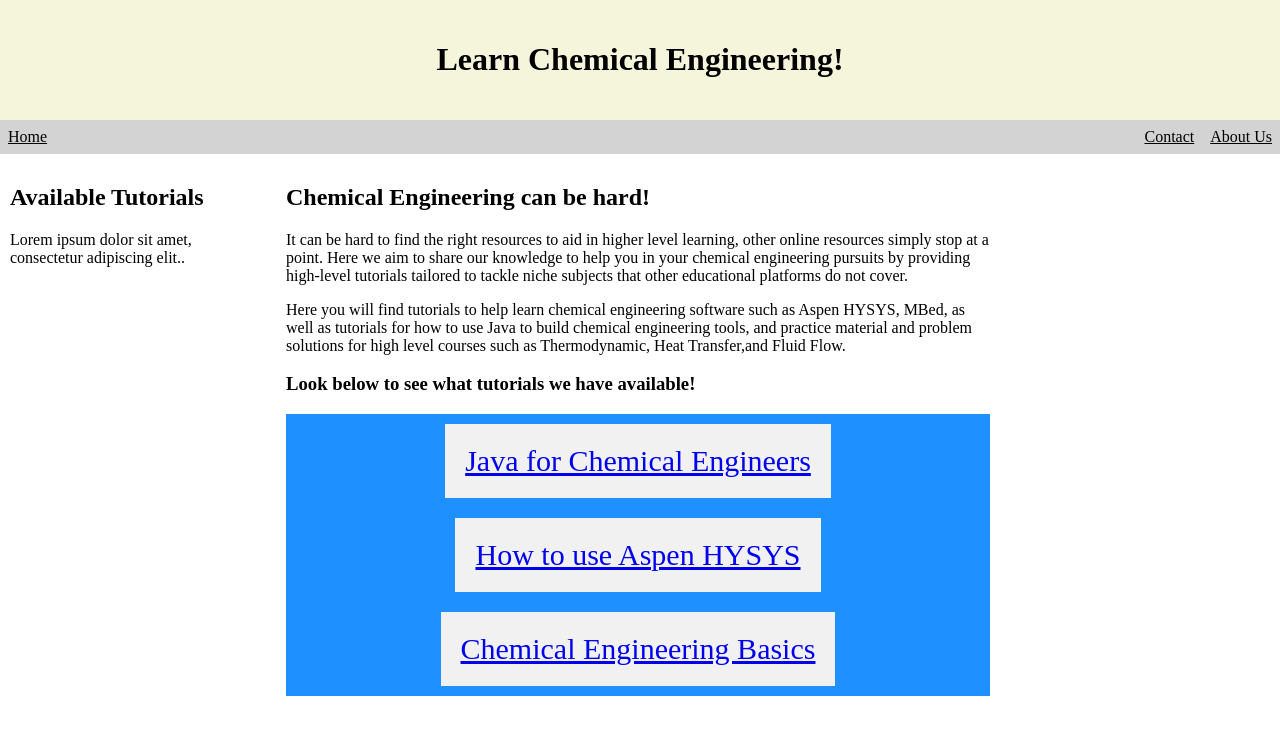
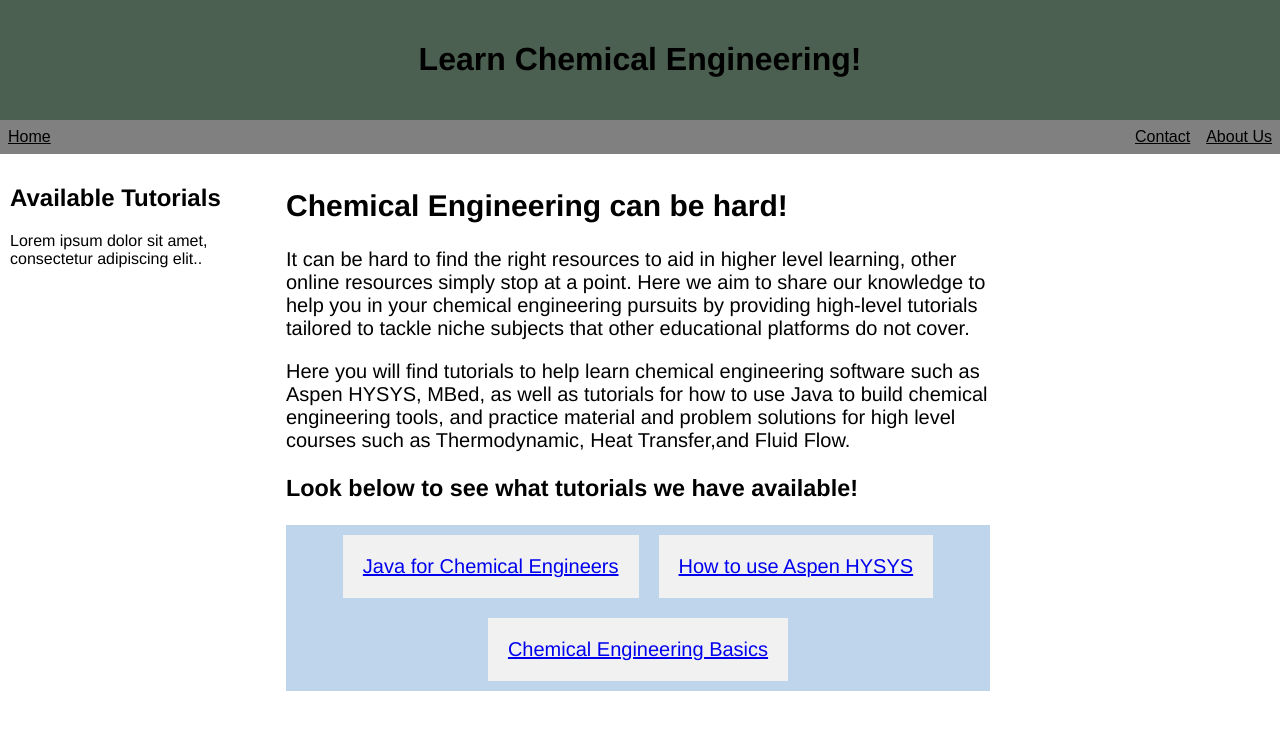
Before and after one commit to Fi-Loy/learnchemeng.github.io, a plain HTML site: page index.html in a window 1280 px wide. Drawn offline with Linux system fonts and the light colour scheme.

Commit message:
style changes
updated colors and fonts

```diff
--- a/styles.css
+++ b/styles.css
@@ -2,13 +2,15 @@ body{
     margin: 0;
 }
 .header{ /*Style Header Section*/
+    font-family: Helvetica, Arial,  sans-serif;
     text-align: center;
     padding: 20px;
-    background-color: beige;
+    background-color: rgb(75, 96, 80);
 }
 .topnav{ /*Style Navigation Bar Section*/
+    font-family: Arial, Helvetica, sans-serif;
     overflow: hidden;
-    background-color: lightgray;
+    background-color: gray;
 }
 .topnav a{ /*Style Navigation Bar Links*/
     float: right;
@@ -18,17 +20,25 @@ body{
     padding: 8px;
     color: black;
 }
+.topnav a:hover{
+    background-color: rgb(52, 52, 52);
+}
 .column{ /*Columns move to left*/
+    font-family: Helvetica, Arial,  sans-serif;
     float: left;
     padding: 10px;
 }
-.column.side{
+.column.side{ /*Left Column*/
+    font-family: Helvetica, Arial,  sans-serif;
     width: 20%;
 }
 .column.middle{
+    font-size: 20px;
+    font-family: Helvetica, Arial,  sans-serif;
     width: 55%;
 }
 .row::after{
+    font-family: Helvetica, Arial,  sans-serif;
     content: "";
     display: table;
     clear: both;
@@ -39,8 +49,9 @@ body{
     }
   }
 .flex-container{
+    font-size: small;
     display: flex;
-    background-color: dodgerblue;
+    background-color: rgb(191, 213, 236);
     flex-wrap: wrap;
     justify-content: center;
 }
@@ -48,7 +59,7 @@ body{
     background-color: #f1f1f1;
     margin: 10px;
     padding: 20px;
-    font-size: 30px;
+    font-size: 20px;
 }
 .tutorial-video{
     height: auto;
```
